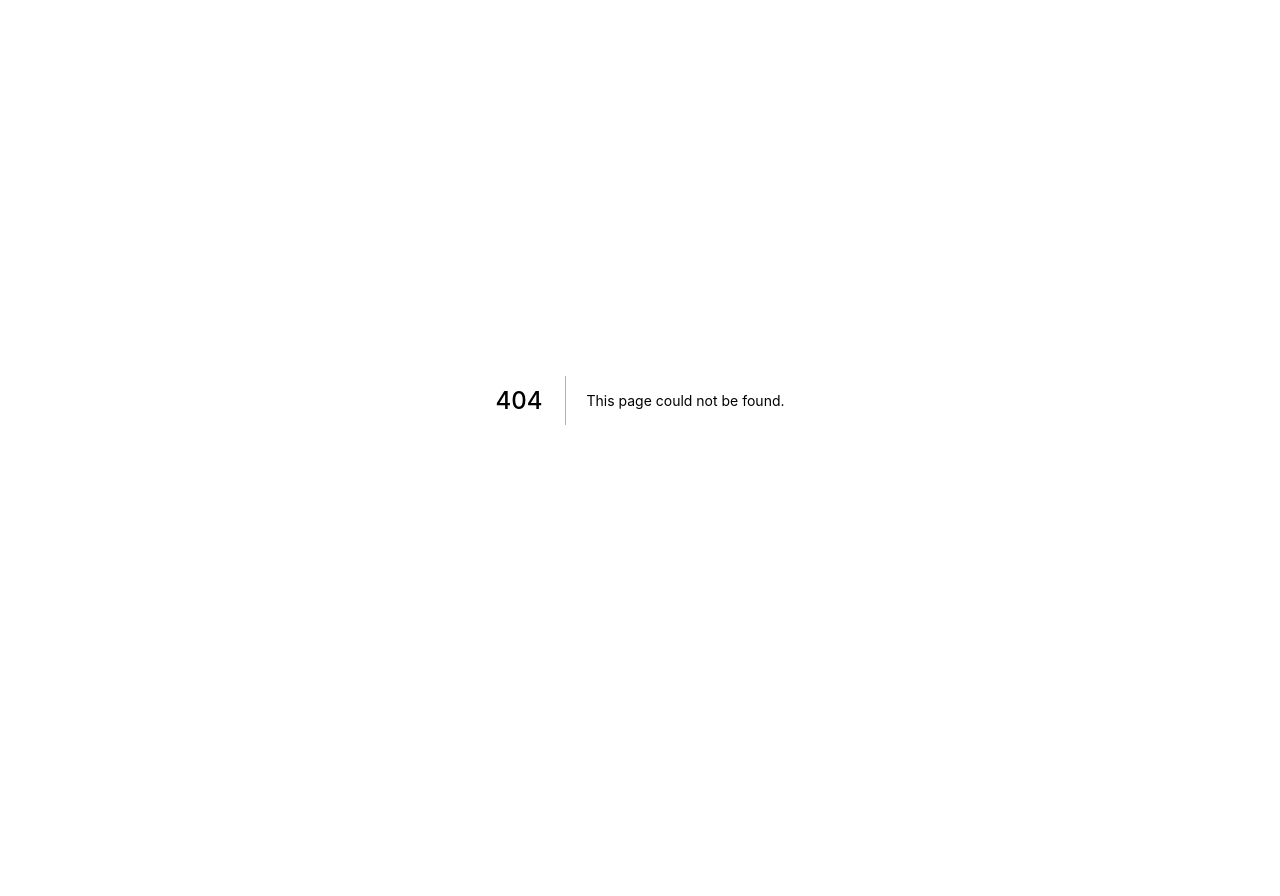
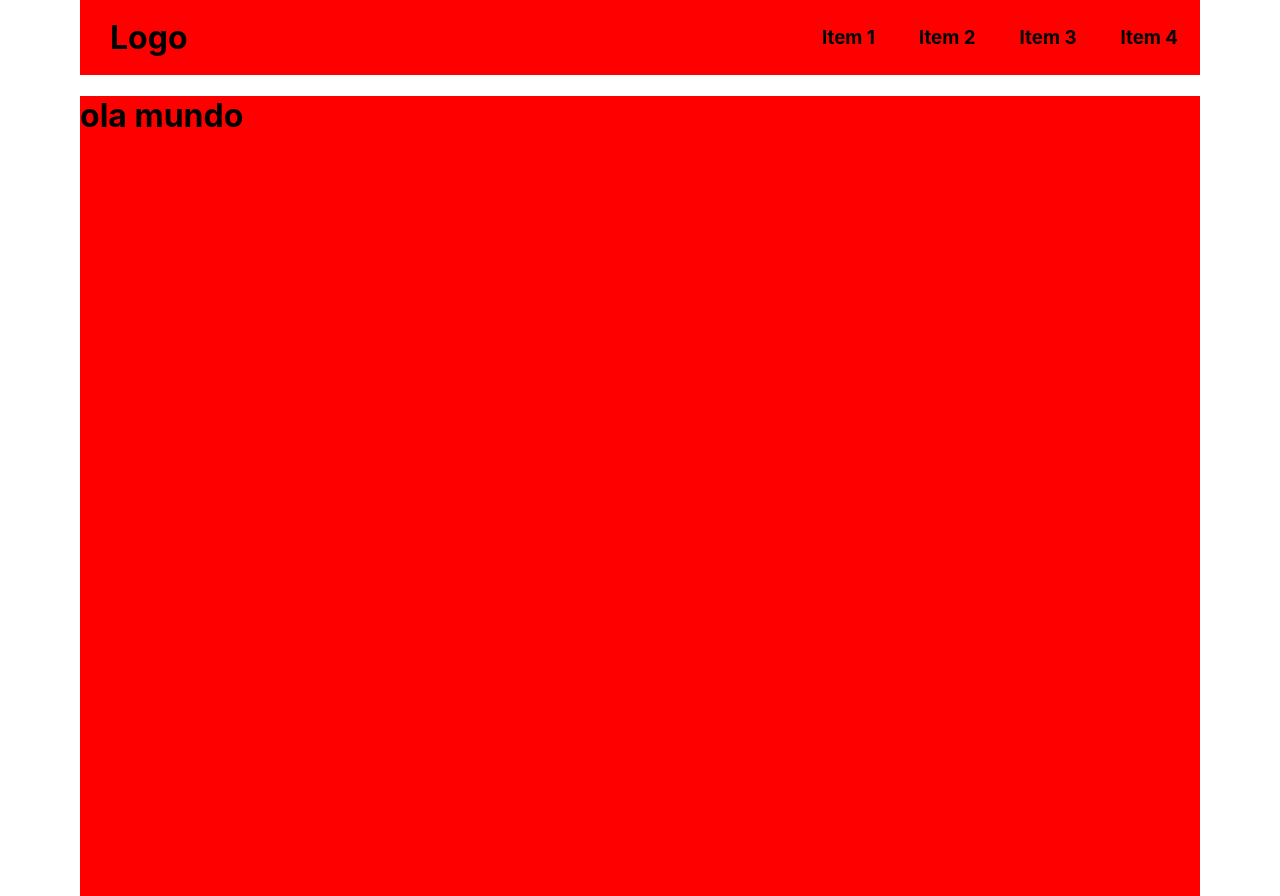
Before and after one commit to pedrokpdo/template-treino, a Next.js app: page /page3 in a window 1280 px wide. Before the commit this address had no page. Before the commit the page ends 800 px from the top, so only its background shows below. Built offline with nearby package versions, Linux system fonts and the light colour scheme.

Commit message:
page3 template completo

```diff
--- /dev/null
+++ b/pages/components/Page3Content1/index.js
@@ -0,0 +1,7 @@
+export const Page3Content1 = () => {
+    return (
+        <div className="page3-container1">
+            <h1>ola mundo</h1>
+        </div>
+    )
+}
--- a/pages/page2.js
+++ b/pages/page2.js
@@ -2,7 +2,7 @@ import { NavBar } from "./components/NavBar";
 import { Page2Content1 } from "./components/Page2Content1";
 
 
-export default function page1() {
+export default function page2() {
     return (
         <div className="mainContainer">
             <NavBar />
--- /dev/null
+++ b/pages/page3.js
@@ -0,0 +1,14 @@
+import { NavBar } from "./components/NavBar";
+import { Page3Content1 } from "./components/Page3Content1";
+
+
+export default function page3() {
+    return (
+        <div className="mainContainer">
+            <NavBar />
+            <div className="page3-contentContainer">
+                <Page3Content1 />
+            </div>
+        </div>
+    )
+}
--- a/styles/globals.css
+++ b/styles/globals.css
@@ -103,3 +103,11 @@ a {
 .page2-container4 {
   background-color: green;
 }
+
+/* page3 */
+
+.page3-container1 {
+  height: 100vh;
+  width: 100%;
+  background-color: red;
+}
```
Also changed, not shown: pages/page4.js (added, +14 -0 lines).
